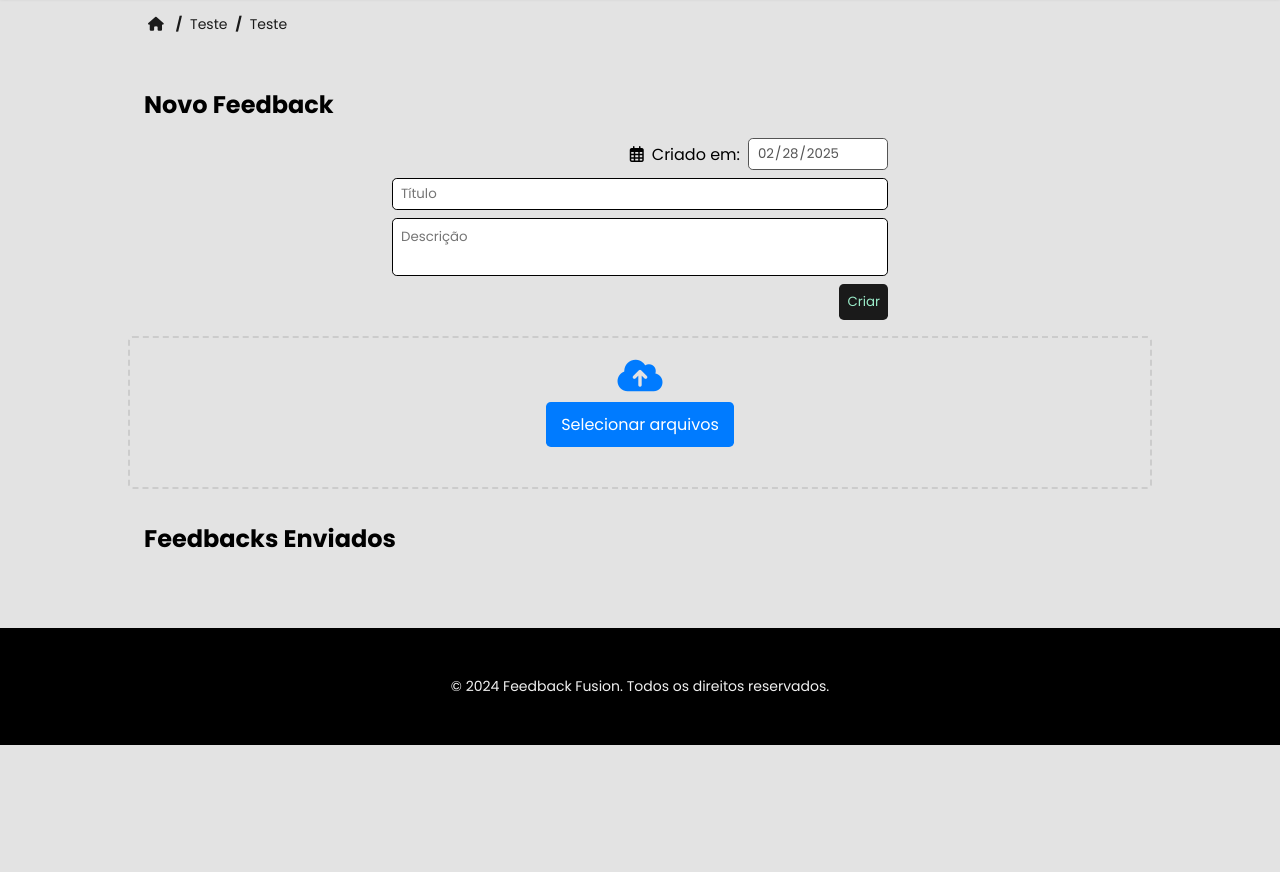
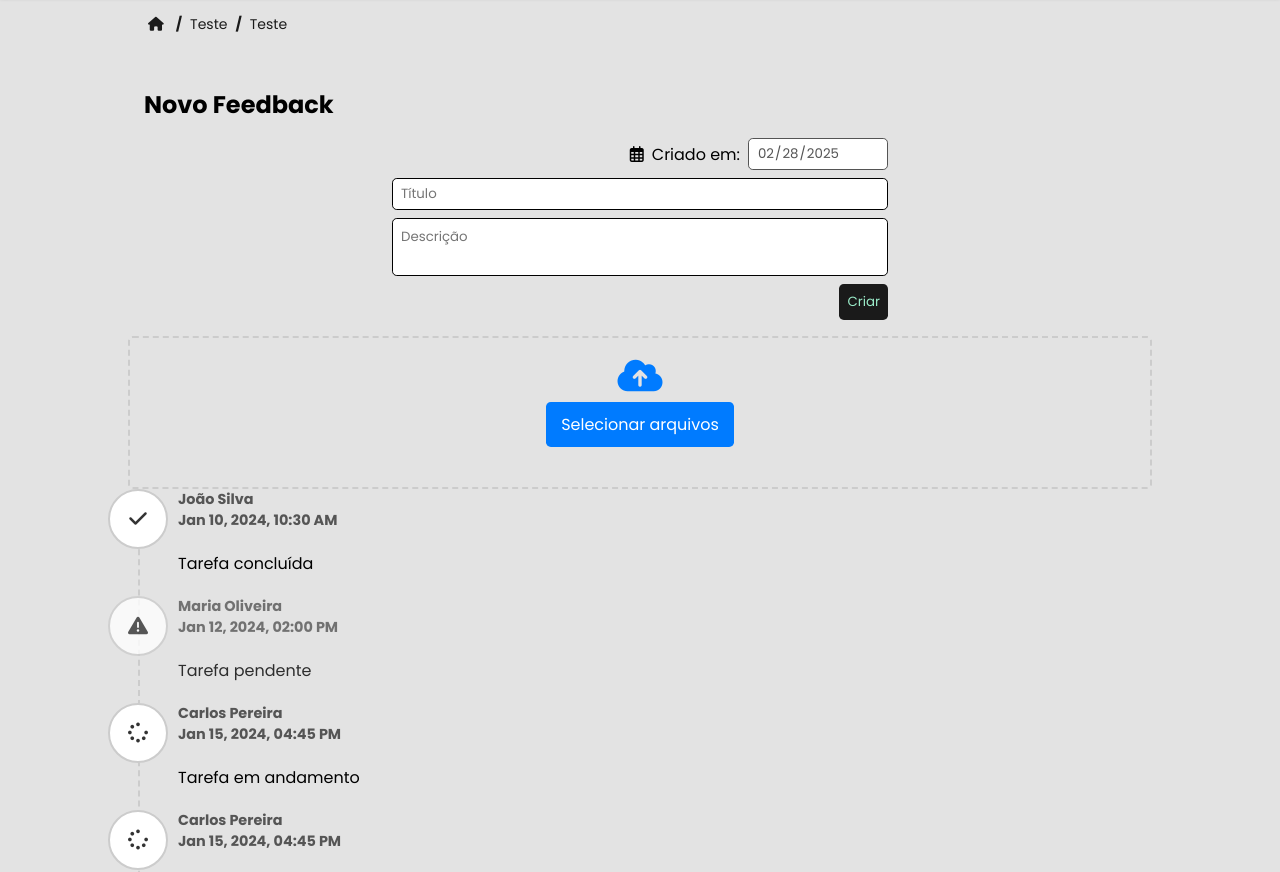
Before and after one commit to pedrodif/uploadFrontendOO, a website with bundled scripts: page pages/index.html in a window 1280 px wide. Shown: the part 80-952 px from the top of the page. Before the commit the page ends 825 px from the top, so only its background shows below. Built offline with nearby package versions, Linux system fonts and the light colour scheme.

Commit message:
feat/implementa parcilamente componente timeLine

```diff
--- /dev/null
+++ b/assets/css/components/timeline.css
@@ -0,0 +1,67 @@
+.timeline {
+    display: flex;
+    flex-direction: column;
+    position: relative;
+    padding-left: 20px;
+}
+
+.timeline::before {
+    content: "";
+    position: absolute;
+    left: 10px;
+    top: 0;
+    bottom: 0;
+    width: 2px;
+    border-left: 2px dashed #ccc;
+
+}
+
+.timeline-item {
+    display: flex;
+    align-items: flex-start;
+    flex-flow: column;
+    position: relative;
+    margin-bottom: 20px;
+}
+
+.timeline-item > *:last-child {
+    margin-left: 30px;
+}
+
+.timeline-item-inativo {
+    opacity: 0.8;
+}
+
+.timeline-marco {
+    width: 60px;
+    height: 60px;
+    background: white;
+    border-radius: 50%;
+    border: 2px solid #ccc;
+    display: flex;
+    justify-content: center;
+    align-items: center;
+    position: absolute;
+    left: -40px;
+}
+
+.timeline-marco:hover {
+    transform: scale(1.2);
+}
+
+.timeline-marco i {
+    font-size: 20px;
+    color: #333;
+}
+
+.timeline-info {
+    font-size: 14px;
+    color: #555;
+    white-space: pre-line;
+    margin-left: 30px;
+    margin-bottom: 20px;
+    display: flex;
+    flex-flow: column;
+    font-weight: bold;
+    font-size: 0.9em;
+}
--- a/js/utils/Utils.js
+++ b/js/utils/Utils.js
@@ -24,8 +24,14 @@ export class Utils {
     }
 
     static formatarDataBR(variante) {
-        let [ano, mes, dia] = variante.split('-').map(Number)
-        let dataFormatada = new Date(ano, mes - 1, dia).toLocaleDateString('pt-BR')
+        const [ano, mes, dia] = variante.split('-').map(Number)
+        const dataFormatada = new Date(ano, mes - 1, dia).toLocaleDateString('pt-BR')
+        return dataFormatada
+    }
+
+    static formatarDataHora(variante) {
+        const dateOptions = { year: 'numeric', month: 'short', day: 'numeric', hour: '2-digit', minute: '2-digit' }
+        const dataFormatada = new Date(variante).toLocaleDateString(undefined, dateOptions)
         return dataFormatada
     }
 
--- /dev/null
+++ b/js/view/components/Timeline.js
@@ -0,0 +1,56 @@
+import  { Utils } from "../../utils/Utils.js"
+
+export class Timeline {
+    #itens
+    #container
+
+    constructor(container) {
+        this.#container = container
+        this.#itens = []
+    }
+
+    renderizar(itens) {
+        this.#itens = [...itens]
+
+        this.#container.innerHTML = ""
+        this.#container.classList.add("timeline")
+
+        const fragmento = document.createDocumentFragment()
+        this.#itens.forEach(item => fragmento.appendChild(this.#montarTimelineItem(item)))
+
+        this.#container.appendChild(fragmento)
+    }
+
+    #montarTimelineItem(item) {
+        const timeLineItem = Utils.criarElemento("div")
+        timeLineItem.classList.add("timeline-item")
+
+        if (item.status !== "ativo") {
+            timeLineItem.classList.add("timeline-item-inativo")
+        }
+
+        const icone = Utils.criarElemento("i")
+        icone.className = item.icone
+
+        const marco = Utils.criarElemento("div")
+        marco.classList.add("timeline-marco")
+        marco.appendChild(icone)
+
+        const usuario = Utils.criarElementoComTexto("span", item.usuario)
+        usuario.classList.add("timeline-info-usuario")
+
+        const data = Utils.criarElementoComTexto("span", Utils.formatarDataHora(item.data))
+        data.classList.add("timeline-info-data")
+
+        const info = Utils.criarElemento("div")
+        info.classList.add("timeline-info")
+        info.appendChild(usuario)
+        info.appendChild(data)
+
+        timeLineItem.appendChild(marco)
+        timeLineItem.appendChild(info)
+        timeLineItem.appendChild(item.HTMLElement)
+
+        return timeLineItem
+    }
+}
--- a/js/view/feedback/FeedbackDetalhesView.js
+++ b/js/view/feedback/FeedbackDetalhesView.js
@@ -1,6 +1,8 @@
 import { Utils } from '../../utils/Utils.js'
 import { FeedbackCard } from './FeedbackCard.js'
 import { FeedbackForm } from './FeedbackForm.js'
+
+import { Timeline } from '../components/TimeLine.js'
 import { FileUploader } from '../components/FileUploader.js'
 
 export class FeedbackDetalhesView {
@@ -8,6 +10,44 @@ export class FeedbackDetalhesView {
         this.feedbackContainer = Utils.consultarSeletor('#feedback-container')
         this.form = new FeedbackForm(Utils.consultarSeletor('#feedback-form'))
         this.fileUploader = new FileUploader(Utils.consultarSeletor('#file-uploader'))
+        this.timeline = new Timeline(Utils.consultarSeletor('#time-line'))
+        this.renderizarTimeline()
+    }
+
+
+    renderizarTimeline() {
+        const eventos = [
+            {
+                usuario: "João Silva",
+                data: new Date(2024, 0, 10, 10, 30),
+                icone: "fas fa-check", // Exemplo de ícone do Font Awesome
+                status: "ativo",
+                HTMLElement: Utils.criarElementoComTexto("p", "Tarefa concluída")
+            },
+            {
+                usuario: "Maria Oliveira",
+                data: new Date(2024, 0, 12, 14, 0),
+                icone: "fas fa-exclamation-triangle",
+                status: "inativo",
+                HTMLElement: Utils.criarElementoComTexto("p", "Tarefa pendente")
+            },
+            {
+                usuario: "Carlos Pereira",
+                data: new Date(2024, 0, 15, 16, 45),
+                icone: "fas fa-spinner",
+                status: "ativo",
+                HTMLElement: Utils.criarElementoComTexto("p", "Tarefa em andamento")
+            },
+            {
+                usuario: "Carlos Pereira",
+                data: new Date(2024, 0, 15, 16, 45),
+                icone: "fas fa-spinner",
+                status: "ativo",
+                HTMLElement: Utils.criarElementoComTexto("p", "Tarefa em andamento")
+            }
+        ]
+
+        this.timeline.renderizar(eventos)
     }
 
     atualizarListaFeedbacks(feedback, callback) {
--- a/pages/index.html
+++ b/pages/index.html
@@ -13,6 +13,7 @@
     <link rel="stylesheet" href="../assets/css/components/breadcrumb.css">
     <link rel="stylesheet" href="../assets/css/components/file-uploader.css">
     <link rel="stylesheet" href="../assets/css/components/dialog.css">
+    <link rel="stylesheet" href="../assets/css/components/timeline.css">
     <title>Detalhes</title>
 </head>
 
@@ -51,6 +52,7 @@
         </section>
 
         <div id="file-uploader"></div>
+        <div id="time-line"></div>
 
         <section id="feedbacks-eviados">
             <h1>Feedbacks Enviados</h1>
```
